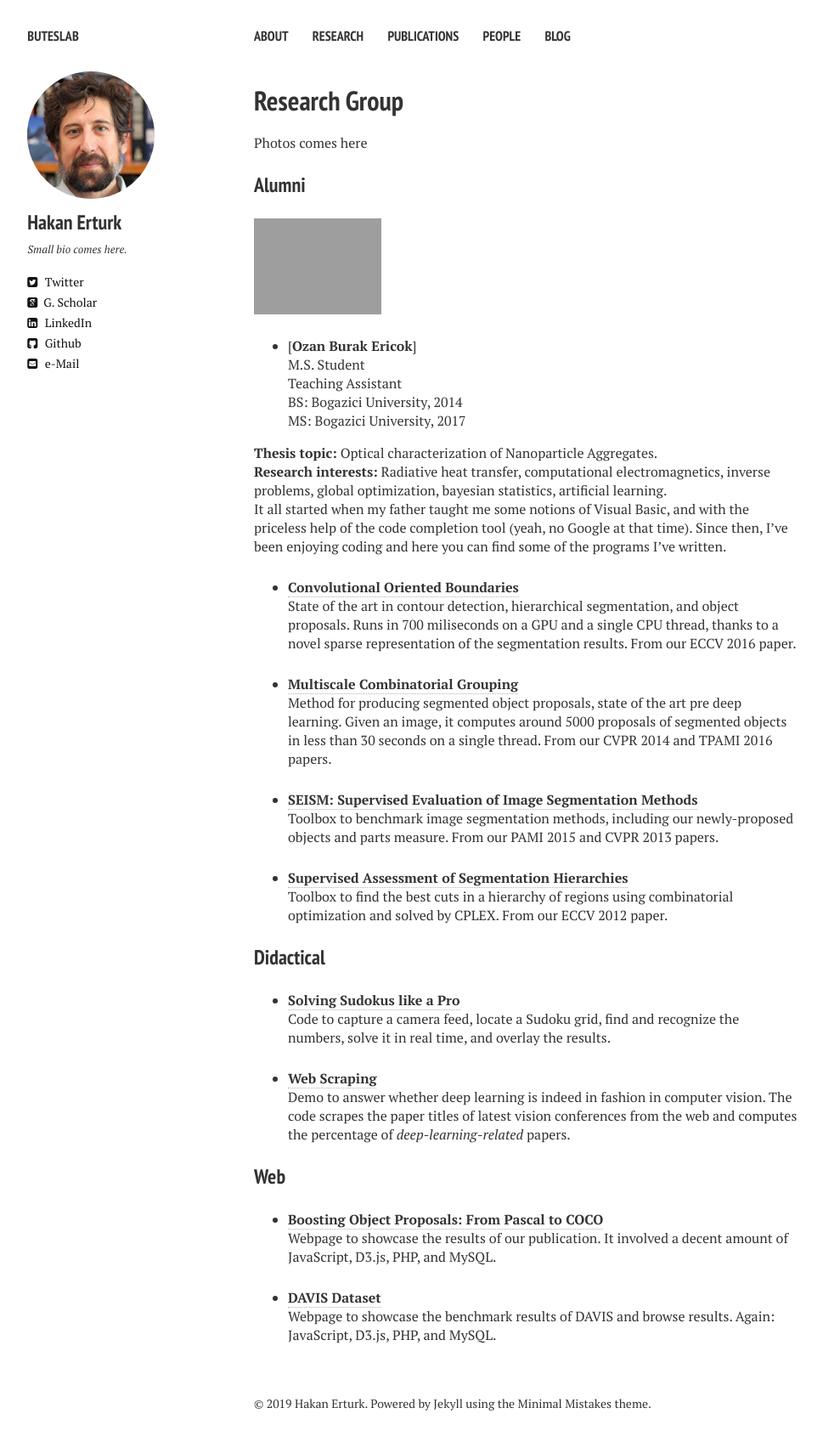
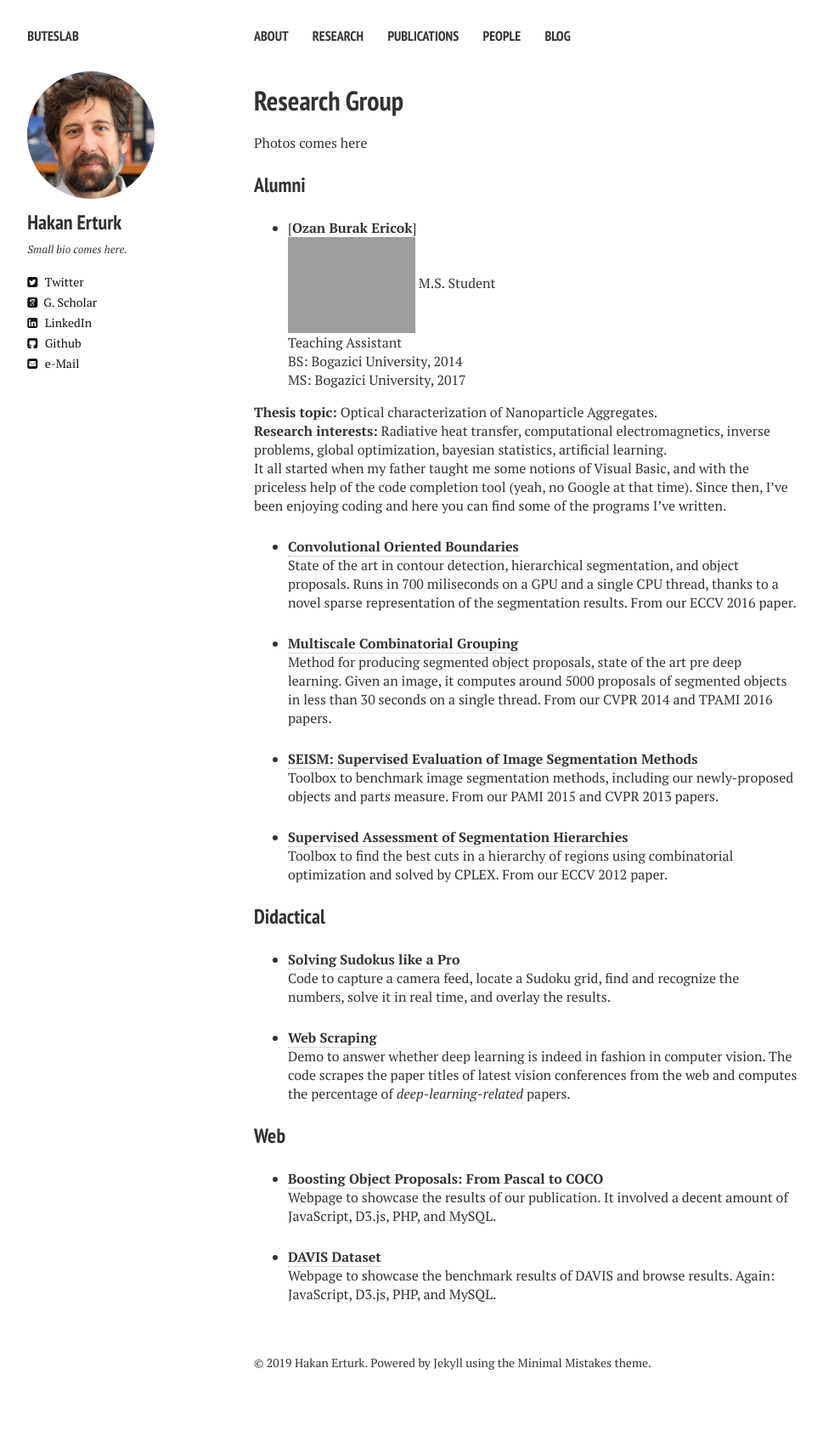
Before and after one commit to buteslab/buteslab.github.io, a Jekyll site: the page built from people.md, in a window 1280 px wide. Shown: the whole page at 85% size, without its empty margins (21-990 px from the left). Built offline with Jekyll 4.4.1, drawn with Linux system fonts in a browser that asks for light colours; nearby versions of some CDN libraries; after the commit the page ends 1662 px from its top, so only the background shows below that.

```diff
--- a/people.md
+++ b/people.md
@@ -11,9 +11,8 @@ comments: false
 Photos comes here
 
 ### Alumni
+* [**Ozan Burak Ericok**] <br />
 <img src="{{ site.github.url }}/images/people/ozanericok.jpeg" height="150" width="150">
-
-* [**Ozan Burak Ericok**] <br />
 M.S. Student <br />
 Teaching Assistant <br />
 BS:  Bogazici University, 2014 <br />
```
